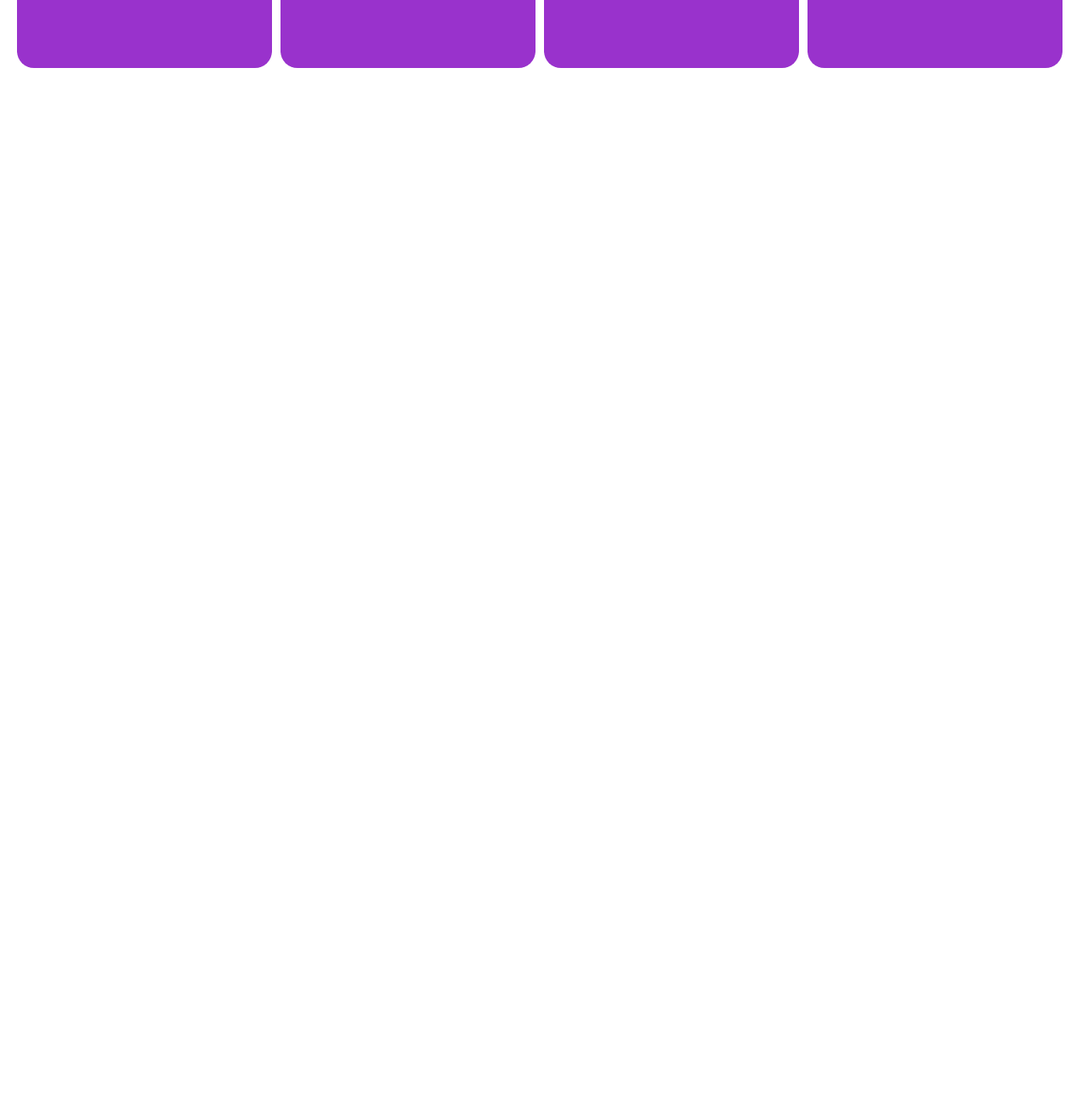
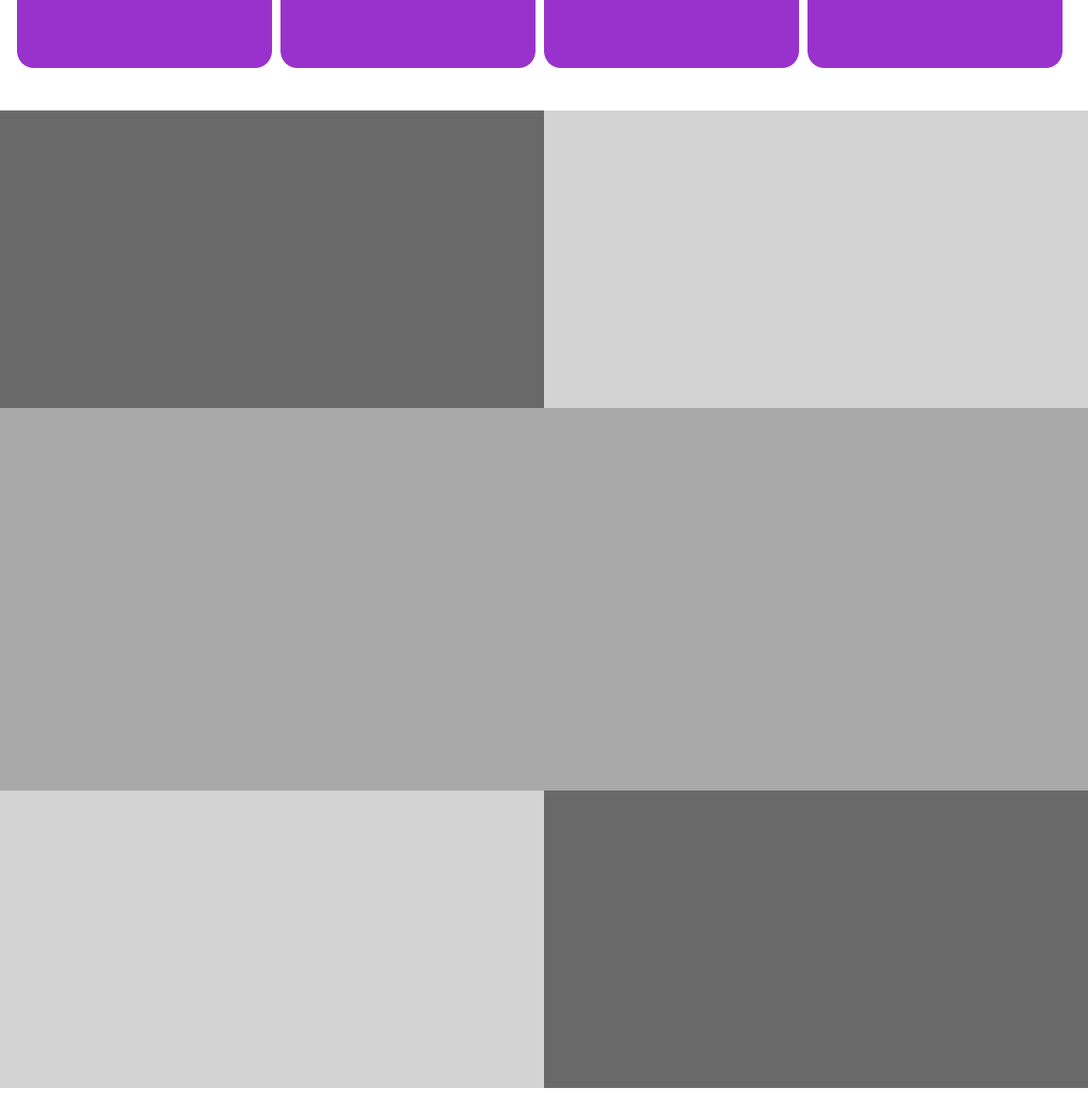
Before and after one commit to leewoohyeon/practice, a plain HTML site: page box_model__test-01/index.html in a window 1280 px wide. Shown: the part 955-2255 px from the top of the page at 85% size. Before the commit the page ends 1065 px from the top, so only its background shows below. Drawn offline with Linux system fonts and the light colour scheme.

Commit message:
centercontensupdate

```diff
--- /dev/null
+++ b/box_model__test-01/css/center.css
@@ -0,0 +1,37 @@
+#center {
+  display: flex;
+  width: 100%;
+  align-items: center;
+  background-color: darksalmon;
+  flex-direction: column;
+  margin: 20px 0;
+}
+
+.center__01,
+.center__03 {
+  width: 1290px;
+  display: flex;
+  background-color: darkseagreen;
+}
+
+.center__01-imgbox {
+  width: 645px;
+  height: 350px;
+  background-color: dimgrey;
+}
+
+.center__01-textbox {
+  width: 645px;
+  height: 350px;
+  background: lightgrey;
+}
+
+.center__02 {
+  width: 1290px;
+  height: 450px;
+  background-color: darkgrey;
+}
+
+.center__03 {
+  flex-direction: row-reverse;
+}
--- a/box_model__test-01/css/style.css
+++ b/box_model__test-01/css/style.css
@@ -1,2 +1,3 @@
 @import "reset.css";
 @import "substyle.css";
+@import "center.css";
--- a/box_model__test-01/index.html
+++ b/box_model__test-01/index.html
@@ -56,9 +56,19 @@
             </div>
         </div>
         <div id="center">
-            <div class="center__01"></div>
+            <div class="center__01">
+                <div class="center__01-imgbox">
+                </div>
+                <div class="center__01-textbox">
+                </div>
+            </div>
             <div class="center__02"></div>
-            <div class="center__03"></div>
+            <div class="center__03">
+                <div class="center__01-imgbox">
+                </div>
+                <div class="center__01-textbox">
+                </div>
+            </div>
         </div>
         <div id="bottom">
             <div></div>
```
